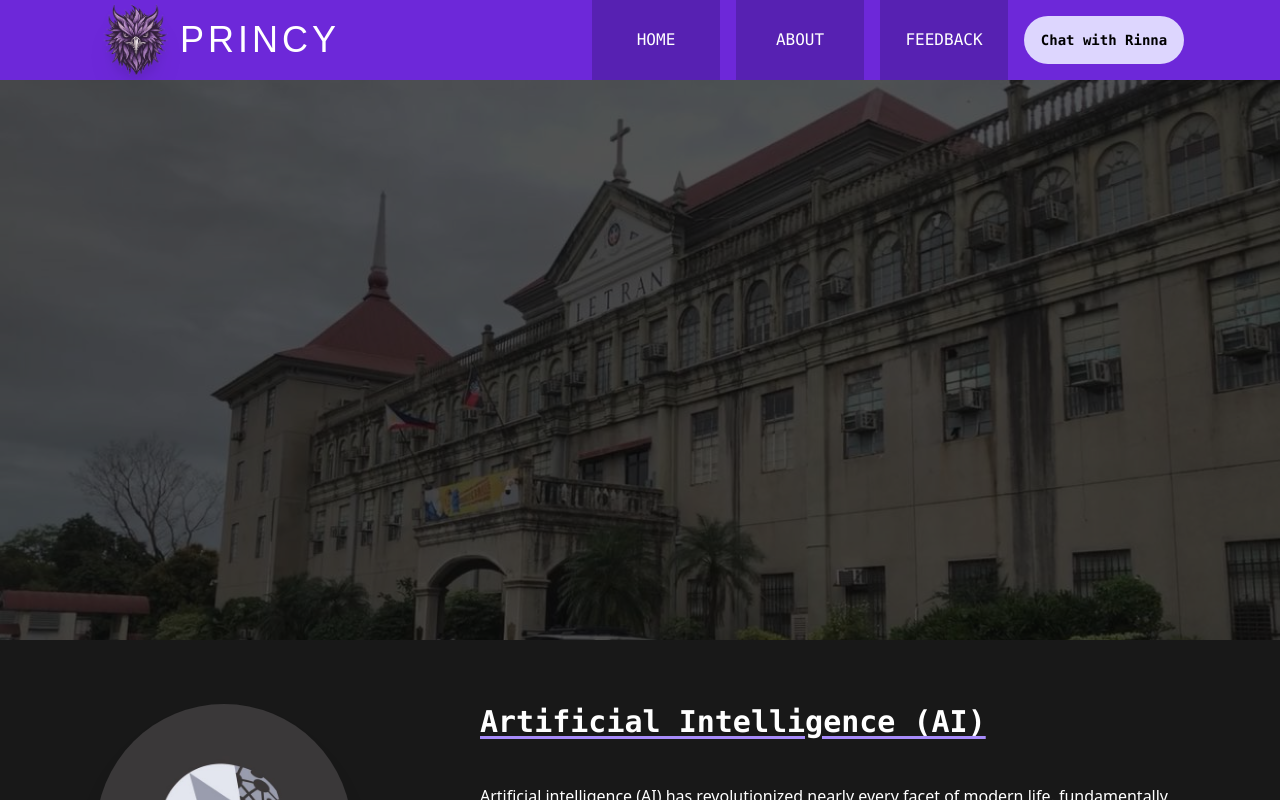
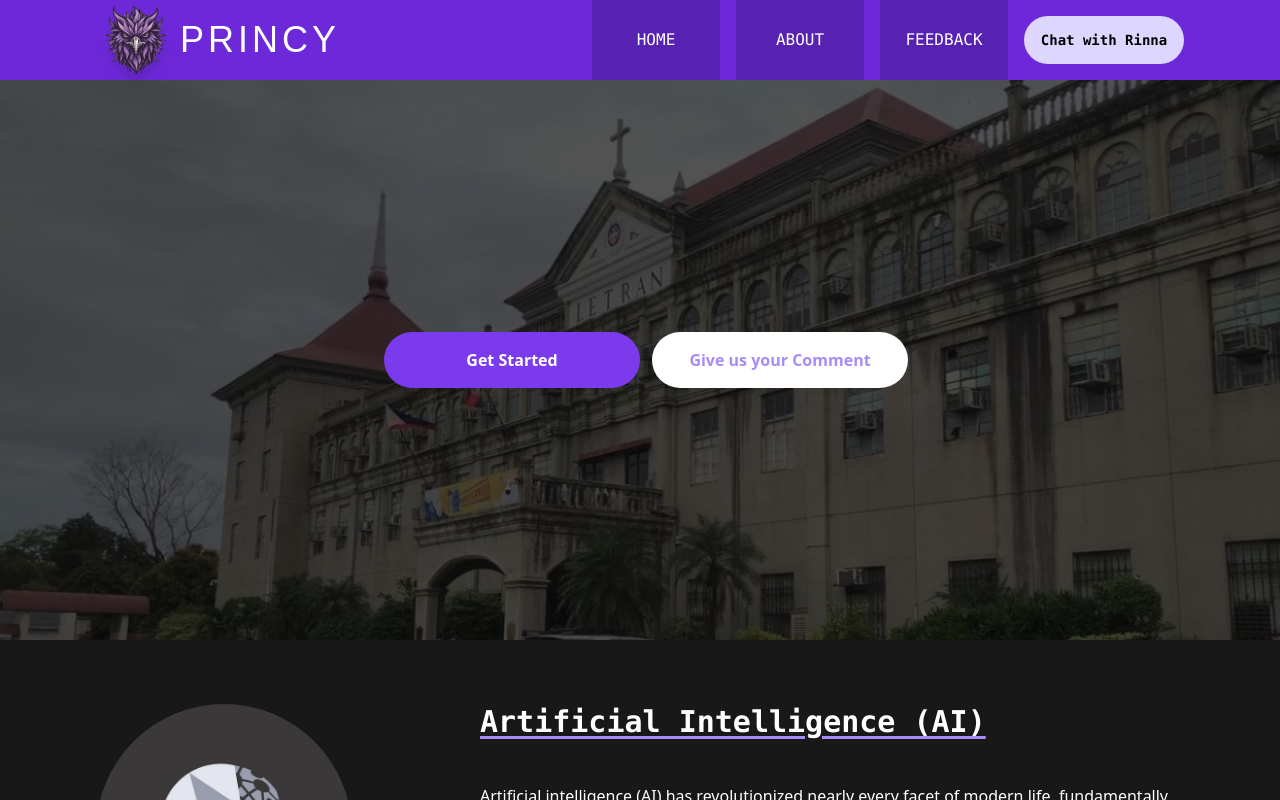
Before and after one commit to FumI4096/Rinna-Chatbot, a React (Create React App) app: page / in a window 1280 px wide. Shown: the top 800 px of the page. Built offline with nearby package versions, Linux system fonts and the light colour scheme; a web font is replaced by a local one.

Commit message:
added buttonExist as true

```diff
--- a/src/pages/Home.jsx
+++ b/src/pages/Home.jsx
@@ -13,6 +13,7 @@ function Home() {
             <Hero
                 buttonOne="Get Started"
                 buttonTwo="Give us your Comment"
+                buttonExist={true}
 
             />
 
@@ -29,7 +30,6 @@ function Home() {
                         comment="APIs (Application Programming Interfaces) are essential for integrating AI into applications easily. They connect AI services with developers, offering standard methods to use AI without needing deep AI knowledge. Major tech companies like Google, Microsoft, and IBM provide AI APIs with pre-trained models for tasks like natural language processing, image recognition, and predictive analytics. These APIs enable developers to add advanced features such as voice recognition, sentiment analysis, and recommendation engines to their apps. They also support ongoing development by updating AI models, ensuring apps remain current with AI advancements. This approach democratizes AI, allowing developers to innovate quickly, improve user experiences, and explore new opportunities across various industries."
                         image={API}
                     />
-
                     <Article
                         title="Get a Chitchat with Princy"
                         comment="Curious about AI, need assistance, or just want to chat? Feel free to start a conversation with Princy—I'm here to help!"
```
